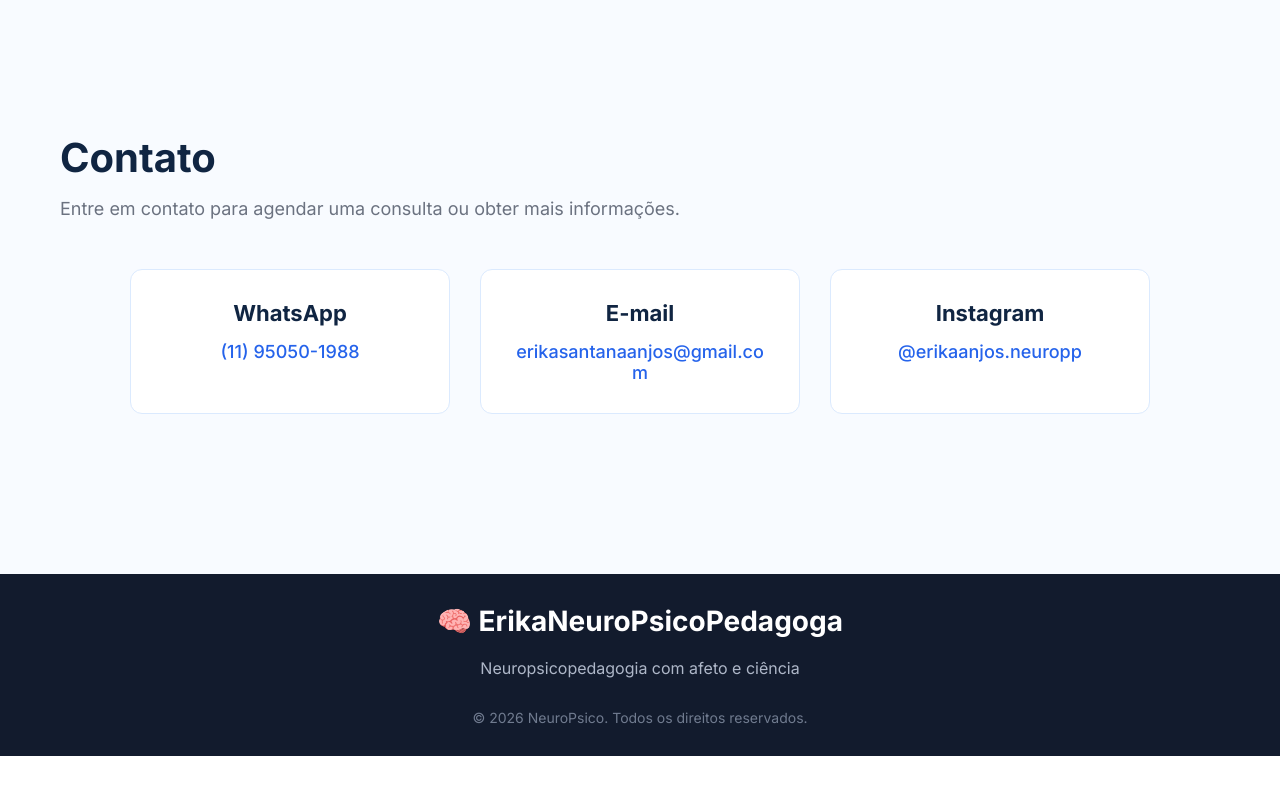
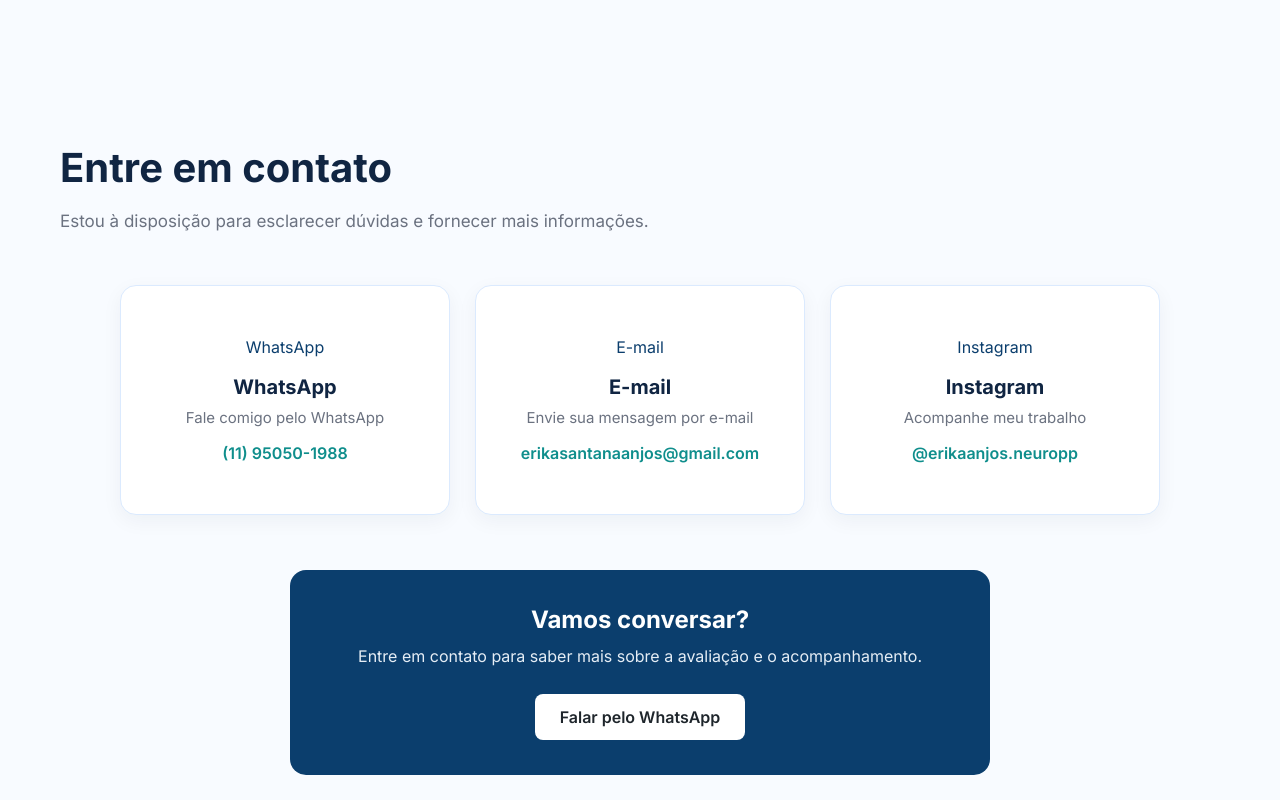
Before and after one commit to AlexandreAkkt/ErikaNeuropsicopedagoga, a React (Vite) app: page / in a window 1280 px wide. Shown: the part 3800-4600 px from the top of the page. Before the commit the page ends 4556 px from the top, so only its background shows below. Built offline with nearby package versions, Linux system fonts and the light colour scheme.

Commit message:
Melhora seção de contato

```diff
--- a/package.json
+++ b/package.json
@@ -10,6 +10,7 @@
     "preview": "vite preview"
   },
   "dependencies": {
+    "lucide-react": "^1.45.0",
     "prop-types": "^15.8.1",
     "react": "^18.3.1",
     "react-dom": "^18.3.1"
--- a/src/components/Contact/Contact.css
+++ b/src/components/Contact/Contact.css
@@ -1,65 +1,178 @@
 /* Seção de contato */
+
 #contact {
-  padding: 80px 20px;
+  padding: 90px 20px;
   background-color: #f8fbff;
 }
 
 /* Container principal */
+
 #contact .container {
   max-width: 1200px;
   margin: 0 auto;
 }
 
-/* Texto abaixo do título */
-.contact-title p {
-  font-size: 18px;
-  color: #6b7280;
+/* Título */
+
+.contact-title {
+  margin-bottom: 50px;
 }
 
-/* Onde ficam todos os cards */
+.contact-title p {
+  font-size: 17px;
+  color: #6b7280;
+  line-height: 1.6;
+}
+
+/* Área dos cards */
+
 .contact-content {
   display: flex;
   justify-content: center;
+  gap: 25px;
   flex-wrap: wrap;
-  gap: 30px;
 }
 
-/* Card individual */
+/* Card */
+
 .contact-card {
-  width: 320px;
-  padding: 30px;
+  width: 330px;
+  min-height: 230px;
+  padding: 35px 25px;
+
   background-color: #ffffff;
   border: 1px solid #dbeafe;
-  border-radius: 12px;
+  border-radius: 16px;
+
+  display: flex;
+  flex-direction: column;
+  align-items: center;
+  justify-content: center;
+
   text-align: center;
   box-sizing: border-box;
+
+  box-shadow: 0 6px 20px rgba(16, 37, 66, 0.05);
+}
+
+/* Ícone */
+
+.contact-icon {
+  display: flex;
+  align-items: center;
+  justify-content: center;
+
+  margin-bottom: 18px;
+
+  color: #0b3e6d;
 }
 
 /* Título do card */
+
 .contact-card h3 {
+  margin: 0 0 8px;
+
   color: #102542;
-  margin-bottom: 15px;
-  font-size: 22px;
+  font-size: 20px;
 }
 
-/* Link */
-.contact-card a {
-  color: #2563eb;
-  text-decoration: none;
-  font-size: 18px;
-  font-weight: 500;
-  overflow-wrap: anywhere;
+/* Descrição */
+
+.contact-card p {
+  margin: 0 0 14px;
+
+  color: #6b7280;
+  font-size: 15px;
+  line-height: 1.5;
 }
 
-/* Quando passar o mouse no link */
+/* Links */
+
+.contact-card a {
+  color: #0f8e8c;
+
+  text-decoration: none;
+
+  font-size: 16px;
+  font-weight: 600;
+
+  overflow-wrap: break-word;
+  word-break: break-word;
+}
+
 .contact-card a:hover {
   text-decoration: underline;
 }
 
+/* Chamada final */
+
+.contact-cta {
+  max-width: 700px;
+
+  margin: 55px auto 0;
+  padding: 35px 25px;
+
+  text-align: center;
+
+  background-color: #0b3e6d;
+  border-radius: 16px;
+}
+
+/* Título da chamada */
+
+.contact-cta h3 {
+  margin: 0 0 10px;
+
+  color: #ffffff;
+  font-size: 24px;
+}
+
+/* Texto da chamada */
+
+.contact-cta p {
+  margin: 0 0 25px;
+
+  color: #e5edf5;
+  font-size: 16px;
+  line-height: 1.6;
+}
+
+/* Botão */
+
+.contact-button {
+  display: inline-block;
+
+  padding: 13px 25px;
+
+  background-color: #ffffff;
+  color: #1e252b;
+
+  border-radius: 8px;
+
+  text-decoration: none;
+
+  font-size: 16px;
+  font-weight: 600;
+}
+
+.contact-button:hover {
+  background-color: #f1f5f9;
+}
+
 /* Responsividade */
+
 @media (max-width: 768px) {
   #contact {
     padding: 60px 20px;
+  }
+
+  .contact-title {
+    margin-bottom: 35px;
+  }
+
+  .contact-title p {
+    font-size: 16px;
+    line-height: 1.6;
   }
 
   .contact-content {
@@ -70,20 +183,25 @@
 
   .contact-card {
     width: 100%;
-    max-width: 320px;
-    padding: 25px 20px;
-  }
-
-  .contact-title p {
-    font-size: 16px;
-    line-height: 1.6;
+    max-width: 380px;
+    min-height: 210px;
+    padding: 30px 20px;
   }
 
   .contact-card h3 {
-    font-size: 20px;
+    font-size: 19px;
   }
 
   .contact-card a {
-    font-size: 16px;
+    font-size: 15px;
+  }
+
+  .contact-cta {
+    margin-top: 40px;
+    padding: 30px 20px;
+  }
+
+  .contact-cta h3 {
+    font-size: 21px;
   }
 }
--- a/src/components/Contact/Contact.jsx
+++ b/src/components/Contact/Contact.jsx
@@ -7,14 +7,21 @@ function Contact() {
       <div className="container">
         <div className="contact-title">
           <Title
-            title="Contato"
-            description="Entre em contato para agendar uma consulta ou obter mais informações."
+            title="Entre em contato"
+            description="Estou à disposição para esclarecer dúvidas e fornecer mais informações."
           />
         </div>
 
         <div className="contact-content">
           <div className="contact-card">
-            <h3> WhatsApp</h3>
+            <div className="contact-icon">
+              <span>WhatsApp</span>
+            </div>
+
+            <h3>WhatsApp</h3>
+
+            <p>Fale comigo pelo WhatsApp</p>
+
             <a
               href="https://wa.me/5511950501988"
               target="_blank"
@@ -25,14 +32,28 @@ function Contact() {
           </div>
 
           <div className="contact-card">
-            <h3> E-mail</h3>
+            <div className="contact-icon">
+              <span>E-mail</span>
+            </div>
+
+            <h3>E-mail</h3>
+
+            <p>Envie sua mensagem por e-mail</p>
+
             <a href="mailto:erikasantanaanjos@gmail.com">
               erikasantanaanjos@gmail.com
             </a>
           </div>
 
           <div className="contact-card">
+            <div className="contact-icon">
+              <span>Instagram</span>
+            </div>
+
             <h3>Instagram</h3>
+
+            <p>Acompanhe meu trabalho</p>
+
             <a
               href="https://www.instagram.com/erikaanjos.neuropp"
               target="_blank"
@@ -42,6 +63,24 @@ function Contact() {
             </a>
           </div>
         </div>
+
+        <div className="contact-cta">
+          <h3>Vamos conversar?</h3>
+
+          <p>
+            Entre em contato para saber mais sobre a avaliação e o
+            acompanhamento.
+          </p>
+
+          <a
+            href="https://wa.me/5511950501988"
+            target="_blank"
+            rel="noopener noreferrer"
+            className="contact-button"
+          >
+            Falar pelo WhatsApp
+          </a>
+        </div>
       </div>
     </section>
   );
```
Also changed, not shown: 1 other file (tests, documents, lock files or other folders).
